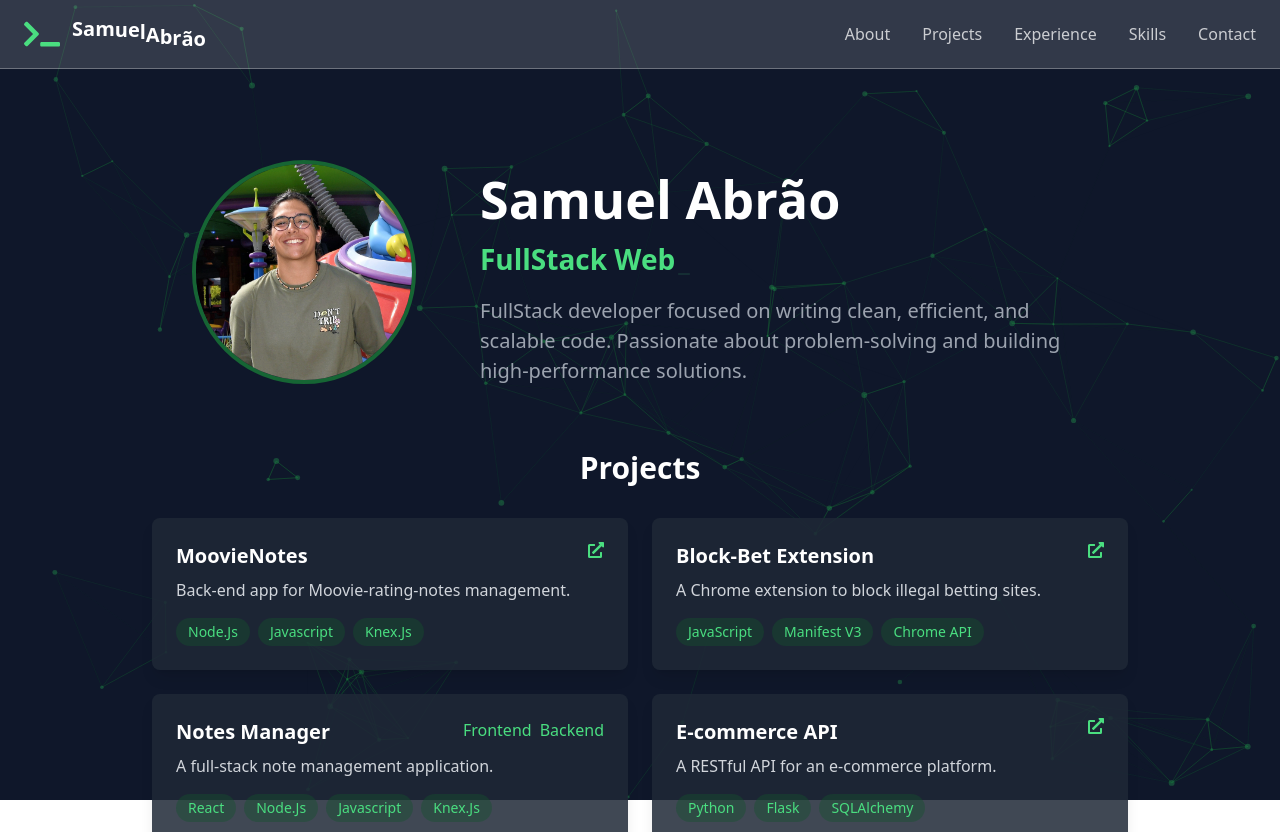
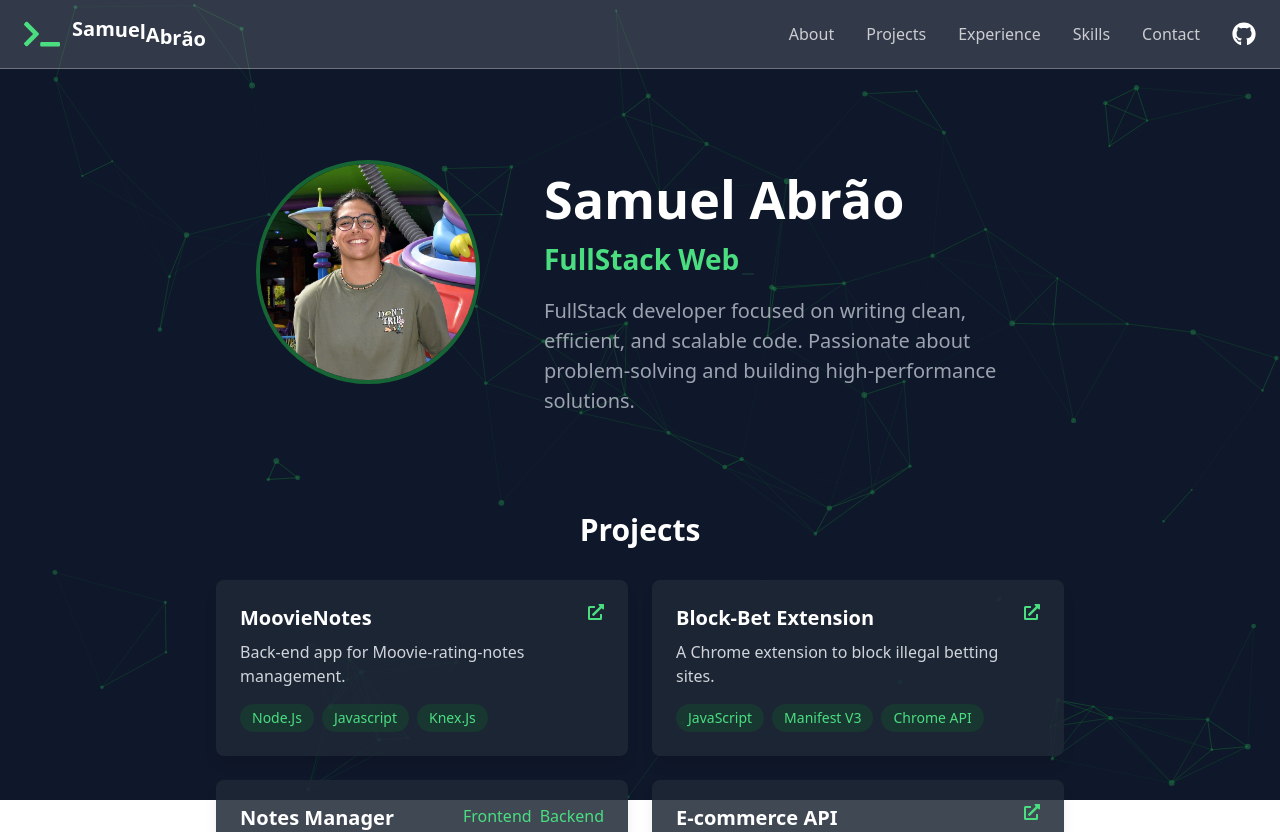
Before and after one commit to samuka7abr/Portifolio, a React (Vite) app: page / in a window 1280 px wide. Shown: the top 832 px of the page. Built offline with nearby package versions, Linux system fonts and the light colour scheme.

Commit message:
final version

```diff
--- a/index.html
+++ b/index.html
@@ -2,7 +2,7 @@
 <html lang="en">
   <head>
     <meta charset="UTF-8" />
-    <meta name="viewport" content="width=device-width, initial-scale=1.0" />
+    <meta name="viewport" content="width=device-width, initial-scale=1, maximum-scale=1, user-scalable=no">
     <title>Samuel Abrão</title>
   </head>
   <body>
--- a/src/App.tsx
+++ b/src/App.tsx
@@ -17,13 +17,15 @@ export function App() {
         <Header />
 
         {/* Perfil Responsivo */}
-        <div className="flex flex-grow justify-center items-center mt-32 px-4 sm:px-6 lg:mt-40 w-full max-w-screen-lg mx-auto">
+        <div id="about" className="flex flex-grow justify-center items-center mt-32 px-4 sm:px-6 lg:mt-40 w-full max-w-4xl mx-auto">
           <Profile />
         </div>
 
         {/* Projetos Responsivos */}
-        <section className="py-16 px-4 sm:px-6 flex flex-col items-center w-full max-w-screen-lg mx-auto">
-          <h2 className="text-2xl sm:text-3xl font-bold text-white text-center mb-6 sm:mb-8">Projects</h2>
+        <section id="projects" className="py-24 px-4 sm:px-6 flex flex-col items-center w-full max-w-4xl mx-auto">
+          <h2 className="text-2xl sm:text-3xl font-bold text-white text-center mb-6 sm:mb-8">
+            Projects
+          </h2>
 
           <motion.div
             className="grid grid-cols-1 sm:grid-cols-2 gap-6 w-full"
@@ -31,49 +33,29 @@ export function App() {
             animate={{ opacity: 1, y: 0 }}
             transition={{ duration: 1, ease: "easeOut" }}
           >
-            <Project
-              title="MoovieNotes"
-              description="Back-end app for Moovie-rating-notes management."
-              techs={["Node.Js", "Javascript", "Knex.Js"]}
-              repoLinks={["https://github.com/samuka7abr/MoviesNotes"]}
-            />
-            <Project
-              title="Block-Bet Extension"
-              description="A Chrome extension to block illegal betting sites."
-              techs={["JavaScript", "Manifest V3", "Chrome API"]}
-              repoLinks={["https://github.com/samuka7abr/Block-Bet_Extension"]}
-            />
-            <Project
-              title="Notes Manager"
-              description="A full-stack note management application."
-              techs={["React", "Node.Js", "Javascript", "Knex.Js"]}
-              repoLinks={[
-                "https://github.com/samuka7abr/NotesManagerWeb",
-                "https://github.com/samuka7abr/NotesManagerAPI",
-              ]}
-            />
-            <Project
-              title="E-commerce API"
-              description="A RESTful API for an e-commerce platform."
-              techs={["Python", "Flask", "SQLAlchemy"]}
-              repoLinks={["https://github.com/samuka7abr/API-e-commerce"]}
-            />
+            <Project title="MoovieNotes" description="Back-end app for Moovie-rating-notes management." techs={["Node.Js", "Javascript", "Knex.Js"]} repoLinks={["https://github.com/samuka7abr/MoviesNotes"]} />
+            <Project title="Block-Bet Extension" description="A Chrome extension to block illegal betting sites." techs={["JavaScript", "Manifest V3", "Chrome API"]} repoLinks={["https://github.com/samuka7abr/Block-Bet_Extension"]} />
+            <Project title="Notes Manager" description="A full-stack note management application." techs={["React", "Node.Js", "Javascript", "Knex.Js"]} repoLinks={["https://github.com/samuka7abr/NotesManagerWeb", "https://github.com/samuka7abr/NotesManagerAPI"]} />
+            <Project title="E-commerce API" description="A RESTful API for an e-commerce platform." techs={["Python", "Flask", "SQLAlchemy"]} repoLinks={["https://github.com/samuka7abr/API-e-commerce"]} />
           </motion.div>
         </section>
 
         {/* Seção de Experiência Responsiva */}
-        <section className="py-12 px-4 sm:px-6 flex flex-col items-center w-full max-w-screen-lg mx-auto">
-          <h2 className="text-2xl sm:text-3xl font-bold text-white text-center mb-6 sm:mb-8">Experience</h2>
+        <section id="experience" className="py-12 px-4 sm:px-6 flex flex-col items-center w-full max-w-4xl mx-auto">
+          <h2 className="text-2xl sm:text-3xl font-bold text-white text-center mb-6 sm:mb-8">
+            Experience
+          </h2>
           <Experience />
         </section>
 
         {/* Seção de Skills Responsiva */}
-        <section className="py-12 px-4 sm:px-6 flex flex-col items-center w-full max-w-screen-lg mx-auto">
+        <section id="skills" className="py-4 px-4 sm:px-6 flex flex-col items-center w-full max-w-4xl mx-auto">
           <Skills />
         </section>
 
         {/* Seção de Contato Responsiva */}
-        <section className="py-12 px-4 sm:px-6 flex flex-col items-center w-full max-w-screen-lg mx-auto">
+        <section id="contact" className="py-4 px-4 sm:px-6 flex flex-col items-center w-full max-w-4xl mx-auto">
+
           <Contact />
         </section>
 
--- a/src/components/Header/index.tsx
+++ b/src/components/Header/index.tsx
@@ -1,11 +1,22 @@
 import { motion } from "framer-motion";
-import { FaTerminal, FaBars, FaTimes } from "react-icons/fa";
+import { FaTerminal, FaBars, FaTimes, FaGithub } from "react-icons/fa";
 import { useState } from "react";
 
 export function Header() {
   const [isOpen, setIsOpen] = useState(false);
   const nome: string = "Samuel Abrão";
   const letters: string[] = nome.split("");
+
+  const scrollToSection = (id: string) => {
+    setIsOpen(false); // Fecha o menu mobile ao clicar
+    const section = document.getElementById(id);
+    if (section) {
+      window.scrollTo({
+        top: section.offsetTop - 80, // Ajusta a posição para evitar sobreposição do header
+        behavior: "smooth",
+      });
+    }
+  };
 
   return (
     <header className="w-full fixed top-0 left-0 z-50 bg-white/15 text-white border-b border-gray-700 border-b-gray-100/30 py-4 px-6 flex justify-between items-center">
@@ -35,12 +46,32 @@ export function Header() {
       </div>
 
       {/* Menu Desktop */}
-      <nav className="hidden sm:flex gap-8 text-[16px] text-white/75">
-        <a href="#" className="hover:text-green-400 transition-all duration-300">About</a>
-        <a href="#" className="hover:text-green-400 transition-all duration-300">Projects</a>
-        <a href="#" className="hover:text-green-400 transition-all duration-300">Experience</a>
-        <a href="#" className="hover:text-green-400 transition-all duration-300">Skills</a>
-        <a href="#" className="hover:text-green-400 transition-all duration-300">Contact</a>
+      <nav className="hidden sm:flex items-center gap-8 text-[16px] text-white/75">
+        <button onClick={() => scrollToSection("about")} className="hover:text-green-400 transition-all duration-300">
+          About
+        </button>
+        <button onClick={() => scrollToSection("projects")} className="hover:text-green-400 transition-all duration-300">
+          Projects
+        </button>
+        <button onClick={() => scrollToSection("experience")} className="hover:text-green-400 transition-all duration-300">
+          Experience
+        </button>
+        <button onClick={() => scrollToSection("skills")} className="hover:text-green-400 transition-all duration-300">
+          Skills
+        </button>
+        <button onClick={() => scrollToSection("contact")} className="hover:text-green-400 transition-all duration-300">
+          Contact
+        </button>
+
+        {/* Ícone do GitHub */}
+        <a
+          href="https://github.com/samuka7abr"
+          target="_blank"
+          rel="noopener noreferrer"
+          className="text-2xl text-white hover:text-green-400 transition"
+        >
+          <FaGithub />
+        </a>
       </nav>
 
       {/* Menu Mobile */}
@@ -53,11 +84,31 @@ export function Header() {
       {/* Menu Responsivo Mobile */}
       {isOpen && (
         <nav className="absolute top-full left-0 w-full bg-black/90 text-white flex flex-col items-center py-4 gap-4 sm:hidden">
-          <a href="#" className="hover:text-green-400 transition-all duration-300">About</a>
-          <a href="#" className="hover:text-green-400 transition-all duration-300">Projects</a>
-          <a href="#" className="hover:text-green-400 transition-all duration-300">Experience</a>
-          <a href="#" className="hover:text-green-400 transition-all duration-300">Skills</a>
-          <a href="#" className="hover:text-green-400 transition-all duration-300">Contact</a>
+          <button onClick={() => scrollToSection("about")} className="hover:text-green-400 transition-all duration-300">
+            About
+          </button>
+          <button onClick={() => scrollToSection("projects")} className="hover:text-green-400 transition-all duration-300">
+            Projects
+          </button>
+          <button onClick={() => scrollToSection("experience")} className="hover:text-green-400 transition-all duration-300">
+            Experience
+          </button>
+          <button onClick={() => scrollToSection("skills")} className="hover:text-green-400 transition-all duration-300">
+            Skills
+          </button>
+          <button onClick={() => scrollToSection("contact")} className="hover:text-green-400 transition-all duration-300">
+            Contact
+          </button>
+
+          {/* Ícone do GitHub no menu mobile */}
+          <a
+            href="https://github.com/samuka7abr"
+            target="_blank"
+            rel="noopener noreferrer"
+            className="text-2xl text-white hover:text-green-400 transition mt-2"
+          >
+            <FaGithub />
+          </a>
         </nav>
       )}
     </header>
```
